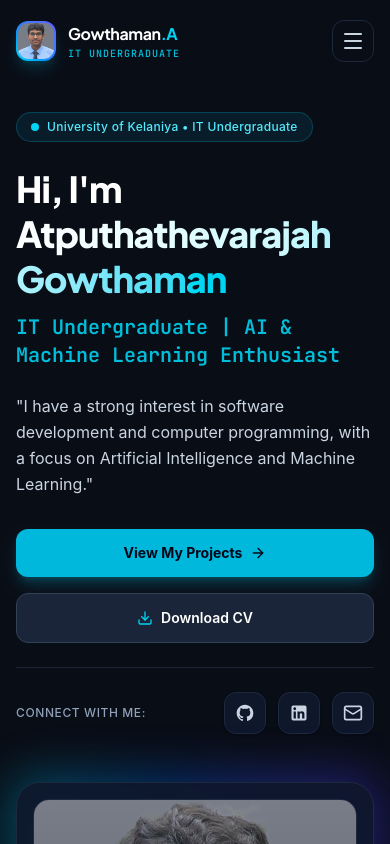
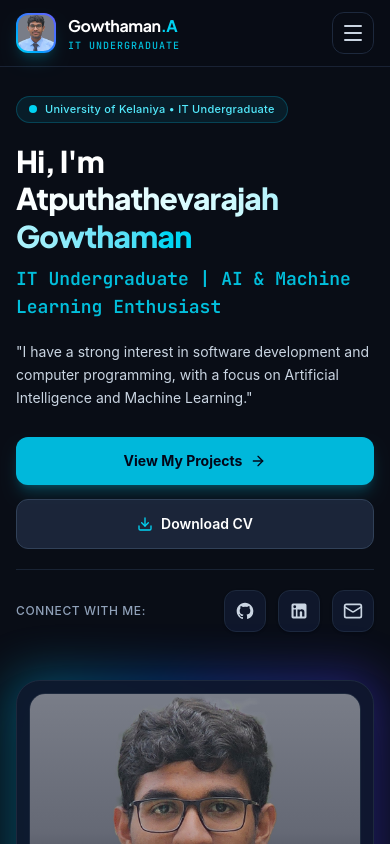
Before and after one commit to Gowthaman-GTM/Portfolio, a React (Vite) app: page / in a window 390 px wide. Shown: the top 844 px of the page. Built offline with nearby package versions, Linux system fonts and the light colour scheme.

Commit message:
Fix mobile view header overlap and improve responsive hero layout

```diff
--- a/src/components/Hero.tsx
+++ b/src/components/Hero.tsx
@@ -26,52 +26,52 @@ export const Hero: React.FC<HeroProps> = ({ onOpenCVModal }) => {
   const profileImgUrl = getAssetUrl('/gowthaman.jpg');
 
   return (
-    <section id="home" className="relative min-h-screen pt-28 pb-16 flex items-center justify-center overflow-hidden">
+    <section id="home" className="relative min-h-screen pt-24 sm:pt-32 lg:pt-36 pb-12 sm:pb-16 flex flex-col justify-center overflow-hidden">
       {/* Background Decorative Ambient Gradients */}
-      <div className="absolute top-1/4 left-1/2 -translate-x-1/2 -translate-y-1/2 w-[600px] h-[600px] bg-gradient-to-tr from-cyan-600/15 via-blue-600/10 to-indigo-600/5 rounded-full blur-3xl pointer-events-none -z-10" />
-      <div className="absolute bottom-10 right-10 w-96 h-96 bg-cyan-500/5 rounded-full blur-3xl pointer-events-none -z-10" />
+      <div className="absolute top-1/4 left-1/2 -translate-x-1/2 -translate-y-1/2 w-[350px] sm:w-[600px] h-[350px] sm:h-[600px] bg-gradient-to-tr from-cyan-600/15 via-blue-600/10 to-indigo-600/5 rounded-full blur-3xl pointer-events-none -z-10" />
+      <div className="absolute bottom-10 right-10 w-64 sm:w-96 h-64 sm:h-96 bg-cyan-500/5 rounded-full blur-3xl pointer-events-none -z-10" />
 
       {/* Grid Pattern Overlay */}
       <div className="absolute inset-0 bg-[linear-gradient(to_right,#1e293b15_1px,transparent_1px),linear-gradient(to_bottom,#1e293b15_1px,transparent_1px)] bg-[size:4rem_4rem] [mask-image:radial-gradient(ellipse_60%_50%_at_50%_50%,#000_70%,transparent_100%)] pointer-events-none -z-10" />
 
       <div className="max-w-7xl mx-auto px-4 sm:px-6 lg:px-8 w-full">
-        <div className="grid grid-cols-1 lg:grid-cols-12 gap-12 items-center">
+        <div className="grid grid-cols-1 lg:grid-cols-12 gap-8 sm:gap-12 items-center">
 
           {/* Left Column: Content */}
-          <div className="lg:col-span-7 flex flex-col items-start space-y-6 text-left">
+          <div className="lg:col-span-7 flex flex-col items-start space-y-5 sm:space-y-6 text-left">
             {/* Status / University Badge */}
-            <div className="inline-flex items-center gap-2 px-3.5 py-1.5 rounded-full bg-cyan-500/10 border border-cyan-500/25 text-cyan-300 text-xs font-medium tracking-wide">
+            <div className="inline-flex items-center gap-2 px-3 py-1 sm:px-3.5 sm:py-1.5 rounded-full bg-cyan-500/10 border border-cyan-500/25 text-cyan-300 text-[11px] sm:text-xs font-medium tracking-wide">
               <span className="relative flex h-2 w-2">
                 <span className="animate-ping absolute inline-flex h-full w-full rounded-full bg-cyan-400 opacity-75"></span>
                 <span className="relative inline-flex rounded-full h-2 w-2 bg-cyan-400"></span>
               </span>
-              <span>University of Kelaniya • IT Undergraduate</span>
+              <span className="truncate">University of Kelaniya • IT Undergraduate</span>
             </div>
 
             {/* Main Headline */}
-            <div className="space-y-2">
-              <h1 className="text-4xl sm:text-5xl lg:text-6xl font-extrabold tracking-tight text-white leading-tight font-display">
+            <div className="space-y-1.5 sm:space-y-2">
+              <h1 className="text-3xl sm:text-5xl lg:text-6xl font-extrabold tracking-tight text-white leading-tight font-display">
                 Hi, I'm <br />
                 <span className="bg-gradient-to-r from-white via-cyan-100 to-cyan-400 bg-clip-text text-transparent">
                   {personalInfo.name}
                 </span>
               </h1>
-              <p className="text-xl sm:text-2xl font-semibold text-cyan-400/90 font-mono pt-1">
+              <p className="text-lg sm:text-2xl font-semibold text-cyan-400/90 font-mono pt-1">
                 {personalInfo.title}
               </p>
             </div>
 
             {/* Short Introduction */}
-            <p className="text-base sm:text-lg text-slate-300 max-w-2xl leading-relaxed font-normal">
+            <p className="text-sm sm:text-lg text-slate-300 max-w-2xl leading-relaxed font-normal">
               "{personalInfo.shortIntro}"
             </p>
 
             {/* Call To Action Buttons */}
-            <div className="flex flex-wrap items-center gap-4 pt-2 w-full sm:w-auto">
+            <div className="flex flex-col sm:flex-row items-stretch sm:items-center gap-3.5 sm:gap-4 pt-2 w-full sm:w-auto">
               <a
                 href="#projects"
                 onClick={scrollToProjects}
-                className="w-full sm:w-auto inline-flex items-center justify-center gap-2 px-6 py-3.5 rounded-xl bg-cyan-500 text-slate-950 font-bold text-sm shadow-lg shadow-cyan-500/25 hover:bg-cyan-400 hover:shadow-cyan-400/35 transition-all transform hover:-translate-y-0.5 active:translate-y-0"
+                className="w-full sm:w-auto inline-flex items-center justify-center gap-2 px-6 py-3.5 rounded-xl bg-cyan-500 text-slate-950 font-bold text-sm shadow-lg shadow-cyan-500/25 hover:bg-cyan-400 hover:shadow-cyan-400/35 transition-all transform hover:-translate-y-0.5 active:translate-y-0 text-center"
               >
                 <span>View My Projects</span>
                 <ArrowRight className="w-4 h-4" />
@@ -81,7 +81,7 @@ export const Hero: React.FC<HeroProps> = ({ onOpenCVModal }) => {
                 href={cvPdfUrl}
                 download="Gowthaman_Atputhathevarajah_CV.pdf"
                 onClick={() => onOpenCVModal()}
-                className="w-full sm:w-auto inline-flex items-center justify-center gap-2 px-6 py-3.5 rounded-xl bg-slate-800/90 border border-slate-700 text-white font-semibold text-sm hover:bg-slate-700/80 hover:border-cyan-500/50 transition-all transform hover:-translate-y-0.5 cursor-pointer"
+                className="w-full sm:w-auto inline-flex items-center justify-center gap-2 px-6 py-3.5 rounded-xl bg-slate-800/90 border border-slate-700 text-white font-semibold text-sm hover:bg-slate-700/80 hover:border-cyan-500/50 transition-all transform hover:-translate-y-0.5 cursor-pointer text-center"
               >
                 <Download className="w-4 h-4 text-cyan-400" />
                 <span>Download CV</span>
@@ -89,7 +89,7 @@ export const Hero: React.FC<HeroProps> = ({ onOpenCVModal }) => {
             </div>
 
             {/* Social Links & Quick Contact */}
-            <div className="pt-6 border-t border-slate-800/80 w-full flex items-center justify-between sm:justify-start sm:gap-6">
+            <div className="pt-5 sm:pt-6 border-t border-slate-800/80 w-full flex items-center justify-between sm:justify-start sm:gap-6">
               <span className="text-xs uppercase tracking-wider text-slate-400 font-medium">
                 Connect With Me:
               </span>
@@ -124,12 +124,12 @@ export const Hero: React.FC<HeroProps> = ({ onOpenCVModal }) => {
           </div>
 
           {/* Right Column: Visual Professional Profile Card */}
-          <div className="lg:col-span-5 relative flex flex-col items-center justify-center">
+          <div className="lg:col-span-5 relative flex flex-col items-center justify-center pt-4 lg:pt-0">
             <div className="relative w-full max-w-md group">
               <div className="absolute -inset-1.5 bg-gradient-to-r from-cyan-500 via-blue-600 to-indigo-600 rounded-3xl blur-xl opacity-40 group-hover:opacity-75 transition duration-700 pointer-events-none" />
 
-              <div className="relative bg-slate-900/90 border border-slate-800 rounded-3xl p-4 shadow-2xl backdrop-blur-2xl overflow-hidden">
-                <div className="relative w-full h-[370px] rounded-2xl overflow-hidden border border-slate-800 group/img">
+              <div className="relative bg-slate-900/90 border border-slate-800 rounded-3xl p-3 sm:p-4 shadow-2xl backdrop-blur-2xl overflow-hidden">
+                <div className="relative w-full h-[280px] sm:h-[370px] rounded-2xl overflow-hidden border border-slate-800 group/img">
                   <img
                     src={profileImgUrl}
                     alt="Atputhathevarajah Gowthaman - IT Undergraduate & AI/ML Enthusiast"
--- a/src/components/Navbar.tsx
+++ b/src/components/Navbar.tsx
@@ -67,8 +67,8 @@ export const Navbar: React.FC<NavbarProps> = ({ onOpenCVModal }) => {
     <header
       className={`fixed top-0 left-0 right-0 z-50 transition-all duration-300 ${
         isScrolled
-          ? 'bg-[#090d16]/90 backdrop-blur-md border-b border-slate-800/80 py-3 shadow-xl shadow-cyan-950/20'
-          : 'bg-transparent py-5'
+          ? 'bg-[#090d16]/95 backdrop-blur-md border-b border-slate-800/80 py-3 shadow-xl shadow-cyan-950/20'
+          : 'bg-[#090d16]/90 lg:bg-transparent backdrop-blur-md lg:backdrop-blur-none border-b border-slate-800/80 lg:border-none py-3 lg:py-5'
       }`}
     >
       <div className="max-w-7xl mx-auto px-4 sm:px-6 lg:px-8 flex items-center justify-between">
```
